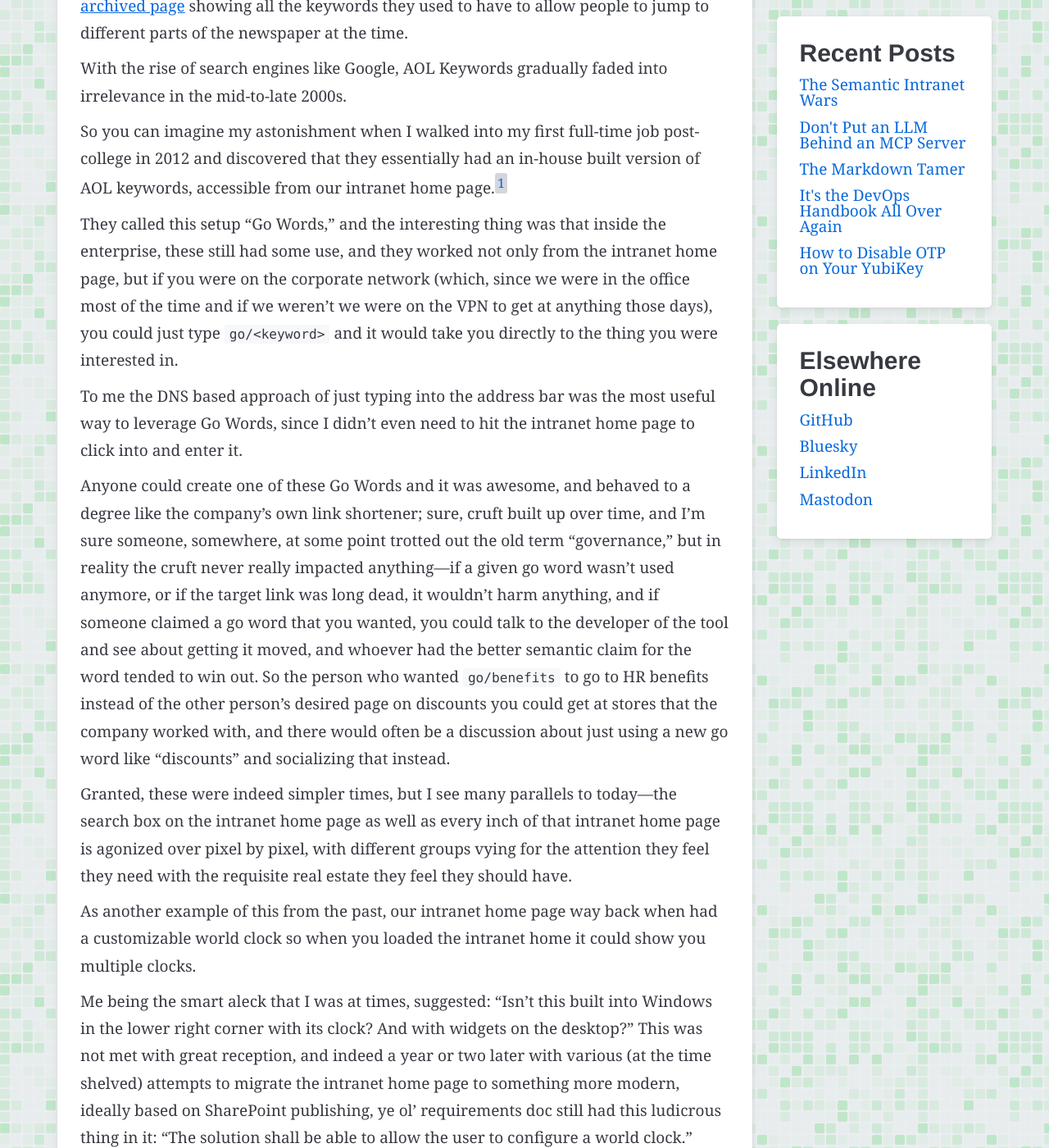
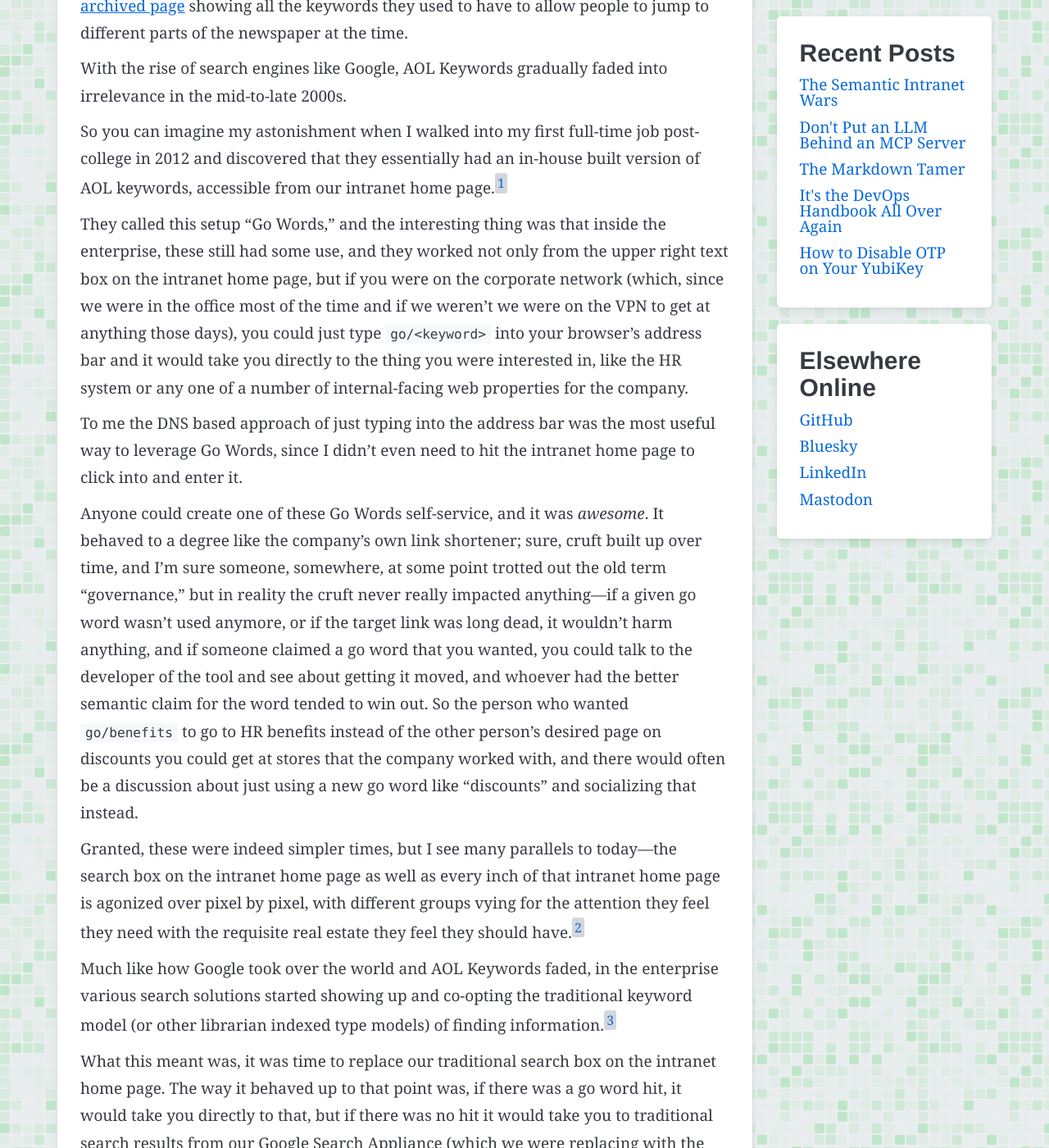
Before and after one commit to ryanspletzer/ryanspletzer.github.io, a Jekyll site: the page built from _posts/2026-10-04-the-semantic-intranet-wars.md, in a window 1280 px wide and 1400 px high, scrolled down 1472 px. Shown: the whole window at 82% size. Built offline with Jekyll 4.4.1, drawn with Linux system fonts in a browser that asks for light colours; some of the changed text lies outside the part shown.

Commit message:
Clarify Go Words usage and move world clock aside to a footnote
Co-Authored-By: Claude Opus 5.5 <noreply@anthropic.com>

```diff
--- a/_posts/2026-10-04-the-semantic-intranet-wars.md
+++ b/_posts/2026-10-04-the-semantic-intranet-wars.md
@@ -44,19 +44,20 @@ accessible from our intranet home page.[^classic-asp]
 They called this setup "Go Words,"
 and the interesting thing was that inside the enterprise,
 these still had some use,
-and they worked not only from the intranet home page,
+and they worked not only from the upper right text box on the intranet home page,
 but if you were on the corporate network
 (which, since we were in the office most of the time
 and if we weren't we were on the VPN to get at anything those days),
-you could just type `go/<keyword>`
-and it would take you directly to the thing you were interested in.
+you could just type `go/<keyword>` into your browser's address bar
+and it would take you directly to the thing you were interested in,
+like the HR system or any one of a number of internal-facing web properties for the company.
 
 To me the DNS based approach of just typing into the address bar
 was the most useful way to leverage Go Words,
 since I didn't even need to hit the intranet home page to click into and enter it.
 
-Anyone could create one of these Go Words and it was awesome,
-and behaved to a degree like the company's own link shortener;
+Anyone could create one of these Go Words self-service, and it was *awesome*.
+It behaved to a degree like the company's own link shortener;
 sure, cruft built up over time,
 and I'm sure someone, somewhere, at some point
 trotted out the old term "governance,"
@@ -79,21 +80,7 @@ search box on the intranet home page
 as well as every inch of that intranet home page
 is agonized over pixel by pixel,
 with different groups vying for the attention they feel they need
-with the requisite real estate they feel they should have.
-
-As another example of this from the past,
-our intranet home page way back when had a customizable world clock
-so when you loaded the intranet home it could show you multiple clocks.
-
-Me being the smart aleck that I was at times, suggested:
-"Isn't this built into Windows in the lower right corner with its clock?
-And with widgets on the desktop?"
-This was not met with great reception,
-and indeed a year or two later with various (at the time shelved) attempts
-to migrate the intranet home page to something more modern,
-ideally based on SharePoint publishing,
-ye ol' requirements doc still had this ludicrous thing in it:
-"The solution shall be able to allow the user to configure a world clock."
+with the requisite real estate they feel they should have.[^agony-aside]
 
 Much like how Google took over the world and AOL Keywords faded,
 in the enterprise various search solutions started showing up
@@ -176,6 +163,20 @@ After all, the English language is imprecise and ambiguous.
 
 [^classic-asp]: And everything was written in classic ASP.
 
+[^agony-aside]: As another example of this agonizing over the intranet home page of days past,
+    our intranet home page way back when had a customizable world clock
+    so when you loaded the intranet home it could show you multiple clocks.
+    Me being the smart-aleck that I was at times, suggested:
+    "Isn't this built into Windows in the lower right corner with its clock?
+    And with widgets on the desktop?"
+    This was not met with great reception,
+    and indeed a year or two later with various (at the time shelved) attempts
+    to migrate the intranet home page to something more modern,
+    ideally based on SharePoint publishing,
+    ye ol' requirements doc still had this ludicrous thing in it:
+    "The solution shall be able to allow the user to configure a world clock."
+    It is, indeed, *very hard* for people to let certain things go.
+
 [^i-wrote-about-this]: I wrote about this a bit in a
     [prior post](/2025/05/enterprise-search-and-the-myth-of-the-silver-bullet/).
 
```
